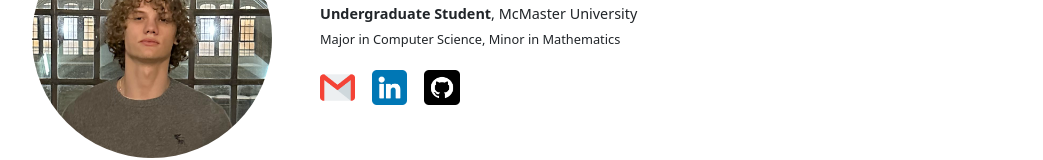
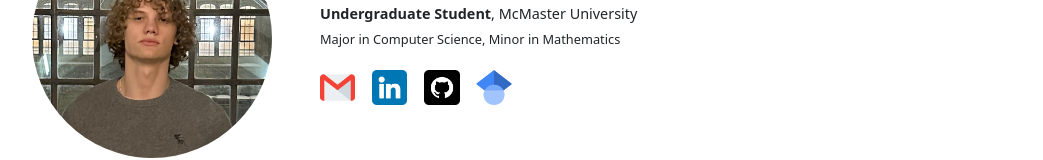
Before and after one commit to sashamrobinson/sashamrobinson.github.io, a plain HTML site: page index.html in a window 1280 px wide. Shown: the part 201-361 px from the top of the page, without its empty margins (118-1161 px from the left). Drawn offline with nearby package versions, Linux system fonts and the light colour scheme.

Commit message:
added google scholar

```diff
--- a/index.html
+++ b/index.html
@@ -31,6 +31,9 @@
                 <a href="https://github.com/sashamrobinson" target="_blank">
                     <img class="social-icon" src="github.png" alt="">
                 </a>
+                <a href="https://scholar.google.com/citations?user=Lq8jZyQAAAAJ&hl=en" target="_blank">
+                    <img class="social-icon" src="scholar.png" alt="">
+                </a>
             </div>
         </div>
     </div>
```
Also changed, not shown: scholar.png (added).
